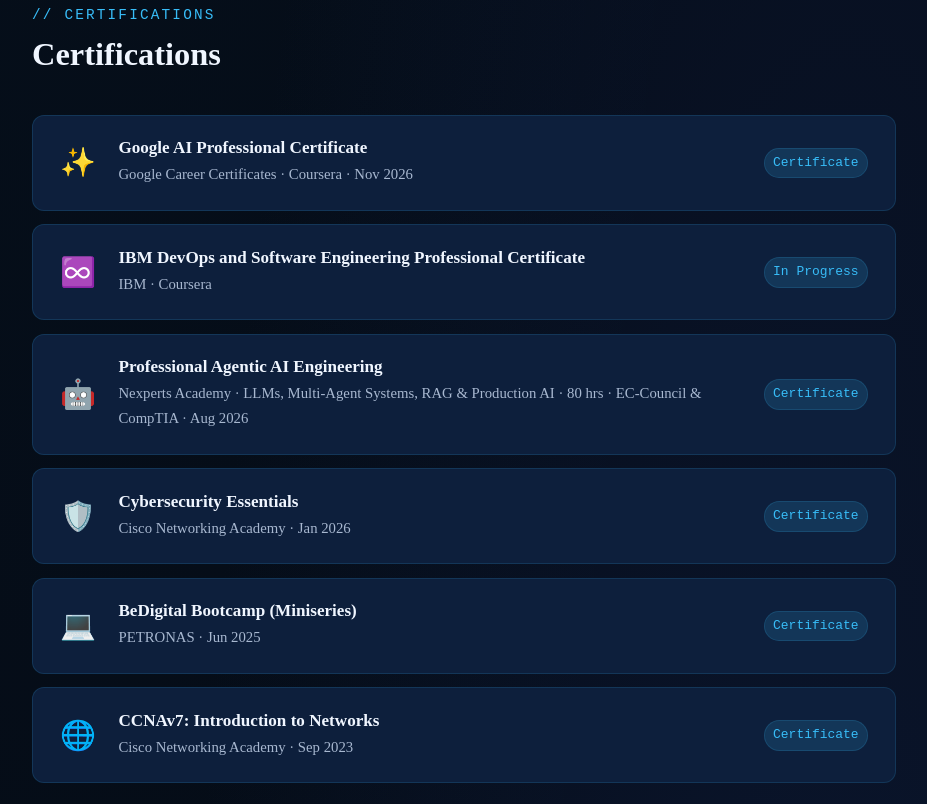
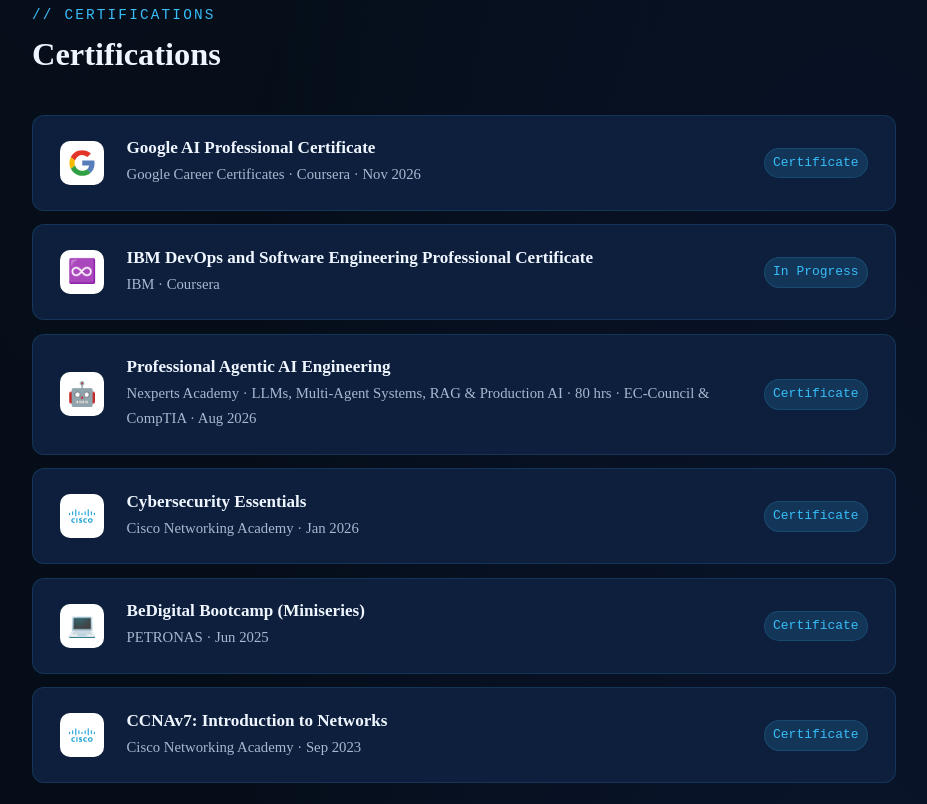
Before and after one commit to Fadzyll/Fadzyll.github.io, an Astro site: page /career in a window 1280 px wide. Shown: the part 3736-4540 px from the top of the page, without its empty margins (176-1103 px from the left). Built offline with nearby package versions, Linux system fonts and the light colour scheme; Astro itself is replaced by a stand-in of ours.

Commit message:
Use real issuer logos for certifications
Google and Cisco logos on white tiles; remaining certs keep emoji on the
same tile until their logos are added.

Co-Authored-By: Claude Opus 5.5 <noreply@anthropic.com>
Claude-Session: https://claude.ai/code/session_011t7vEZCvmrgNoVVnrBy9Gw

```diff
--- a/src/pages/career.astro
+++ b/src/pages/career.astro
@@ -283,7 +283,7 @@ import gambarBaktiSuksis from '../assets/gambar baktisuksis.jpeg';
 				<div class="certs-list">
 
 					<div class="cert-item reveal reveal-delay-1">
-						<div class="cert-icon">✨</div>
+						<div class="cert-icon cert-logo"><img src="/logos/google.svg" alt="Google logo" width="26" height="26" /></div>
 						<div class="cert-content">
 							<h3>Google AI Professional Certificate</h3>
 							<p class="cert-sub">Google Career Certificates · Coursera · Nov 2026</p>
@@ -292,7 +292,7 @@ import gambarBaktiSuksis from '../assets/gambar baktisuksis.jpeg';
 					</div>
 
 					<div class="cert-item reveal reveal-delay-1">
-						<div class="cert-icon">♾️</div>
+						<div class="cert-icon cert-logo">♾️</div>
 						<div class="cert-content">
 							<h3>IBM DevOps and Software Engineering Professional Certificate</h3>
 							<p class="cert-sub">IBM · Coursera</p>
@@ -301,7 +301,7 @@ import gambarBaktiSuksis from '../assets/gambar baktisuksis.jpeg';
 					</div>
 
 					<div class="cert-item reveal reveal-delay-1">
-						<div class="cert-icon">🤖</div>
+						<div class="cert-icon cert-logo">🤖</div>
 						<div class="cert-content">
 							<h3>Professional Agentic AI Engineering</h3>
 							<p class="cert-sub">Nexperts Academy · LLMs, Multi-Agent Systems, RAG & Production AI · 80 hrs · EC-Council & CompTIA · Aug 2026</p>
@@ -310,7 +310,7 @@ import gambarBaktiSuksis from '../assets/gambar baktisuksis.jpeg';
 					</div>
 
 					<div class="cert-item reveal reveal-delay-2">
-						<div class="cert-icon">🛡️</div>
+						<div class="cert-icon cert-logo"><img src="/logos/cisco.svg" alt="Cisco logo" width="26" height="26" /></div>
 						<div class="cert-content">
 							<h3>Cybersecurity Essentials</h3>
 							<p class="cert-sub">Cisco Networking Academy · Jan 2026</p>
@@ -319,7 +319,7 @@ import gambarBaktiSuksis from '../assets/gambar baktisuksis.jpeg';
 					</div>
 
 					<div class="cert-item reveal reveal-delay-3">
-						<div class="cert-icon">💻</div>
+						<div class="cert-icon cert-logo">💻</div>
 						<div class="cert-content">
 							<h3>BeDigital Bootcamp (Miniseries)</h3>
 							<p class="cert-sub">PETRONAS · Jun 2025</p>
@@ -328,7 +328,7 @@ import gambarBaktiSuksis from '../assets/gambar baktisuksis.jpeg';
 					</div>
 
 					<div class="cert-item reveal reveal-delay-4">
-						<div class="cert-icon">🌐</div>
+						<div class="cert-icon cert-logo"><img src="/logos/cisco.svg" alt="Cisco logo" width="26" height="26" /></div>
 						<div class="cert-content">
 							<h3>CCNAv7: Introduction to Networks</h3>
 							<p class="cert-sub">Cisco Networking Academy · Sep 2023</p>
@@ -853,6 +853,23 @@ import gambarBaktiSuksis from '../assets/gambar baktisuksis.jpeg';
 		flex-shrink: 0;
 	}
 
+	.cert-logo {
+		width: 44px;
+		height: 44px;
+		border-radius: 10px;
+		background: #ffffff;
+		display: flex;
+		align-items: center;
+		justify-content: center;
+		font-size: 1.3em;
+	}
+
+	.cert-logo img {
+		width: 26px;
+		height: 26px;
+		object-fit: contain;
+	}
+
 	.cert-content {
 		flex: 1;
 	}
```
Also changed, not shown: public/logos/cisco.svg (added), public/logos/google.svg (added).
